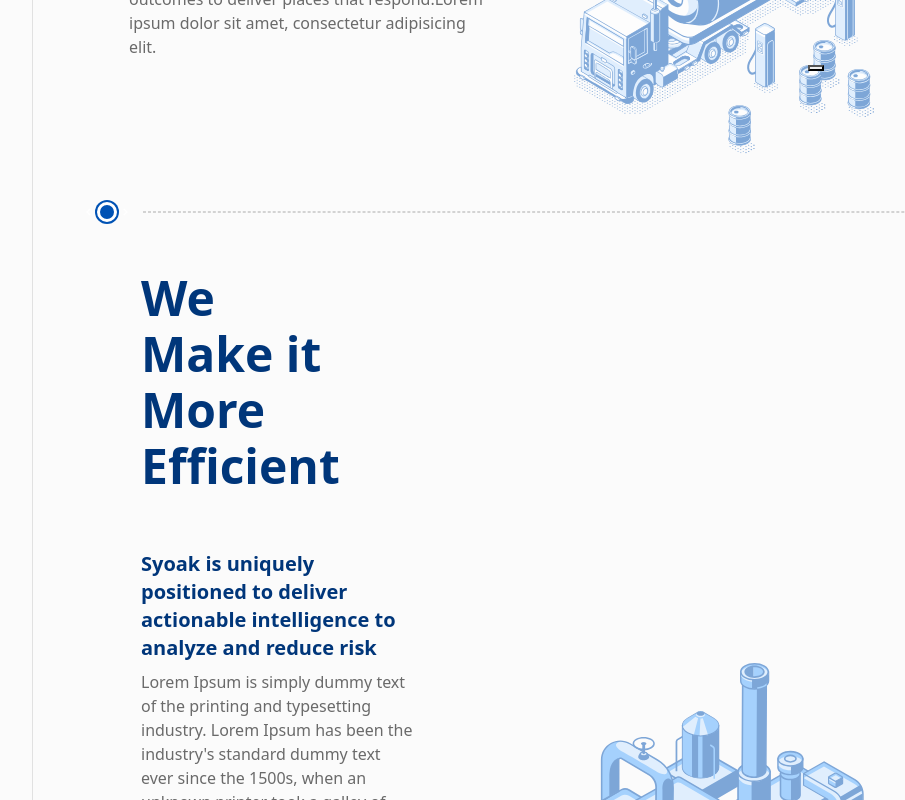
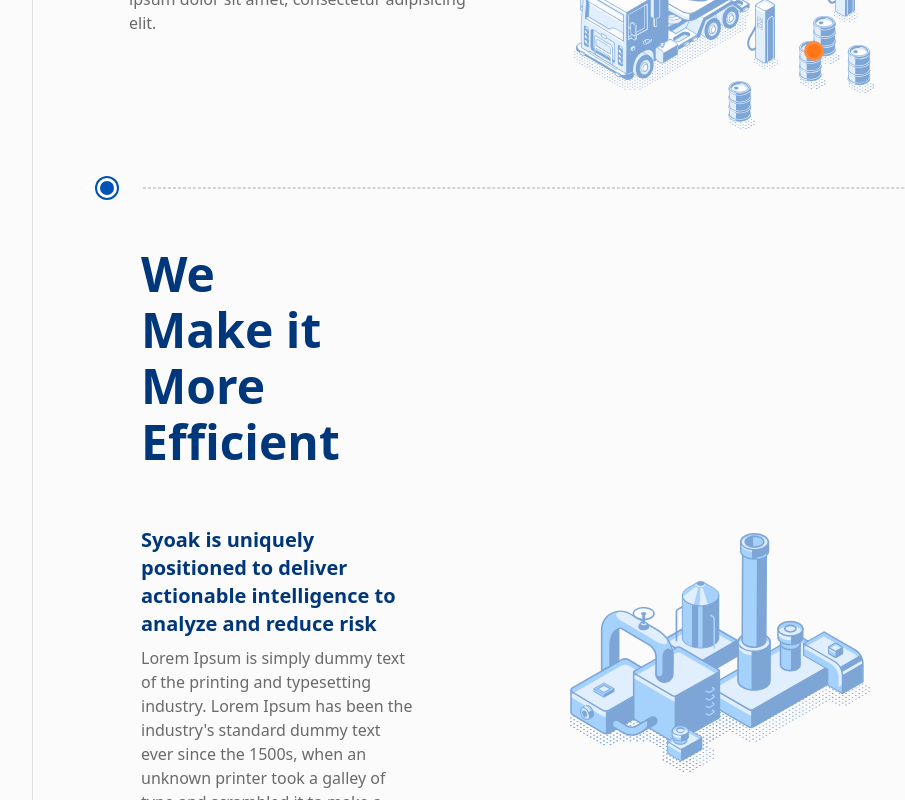
Before and after one commit to alabak48/syoak-web-application, a React (Create React App) app: page / in a window 1280 px wide. Shown: the part 2060-2860 px from the top of the page, without its empty margins (168-1073 px from the left). Built offline with nearby package versions, Linux system fonts and the light colour scheme.

Commit message:
Grid fix

```diff
--- a/src/components/carousel/Carousel.css
+++ b/src/components/carousel/Carousel.css
@@ -1,8 +1,5 @@
-.carousel{
-    margin-bottom: 200px;
-}
 
-.carousel__text h2{
+.carousel__text h2 {
     width: 70%;
 }
 
@@ -37,7 +34,7 @@
     border: dashed 1px lightgrey;
 }
 
-.carousel__horizontal-line--hidden{
+.carousel__horizontal-line--hidden {
     flex-grow: 1;
     height: 1px;
     margin-left: 10px;
@@ -77,14 +74,25 @@
     opacity: 1;
 }
 
-.carousel{
-    height: 500px;
+.carousel-item {
+    height: 700px;
 }
 
-.carousel__arrows{
+.carousel__arrows {
     color: white;
 }
 
-.carousel__arrows:hover{
+.carousel__arrows:hover {
     color: #FF7616;
 }
+
+
+.carousel img {
+    margin-top: 180px;
+}
+
+.carousel-row {
+    height: 200px;
+    display: flex;
+    align-items: center;
+}
--- a/src/components/headingtextimage/HeadingTextImage.css
+++ b/src/components/headingtextimage/HeadingTextImage.css
@@ -1,25 +1,62 @@
-.text-container__text{
+.text-container__text {
     width: 430px;
     text-align: left;
 }
-h2{
+
+h2 {
     font-style: normal;
     font-weight: 900;
     font-size: 48px;
     line-height: 56px;
     color: #00367A;
 }
-h5{
+
+h5 {
     color: #00367A;
     font-size: 20px;
     font-weight: 700;
     line-height: 28px;
 }
 
-p{
+p {
     font-size: 16px;
     font-weight: 400;
     line-height: 24px;
     color: #6A6A6A;
 
 }
+
+.tooltip__btn {
+    background-color: #FF7616;
+    border: 3px #fa8b47 solid;
+    border-radius: 100%;
+    width: 20px;
+    height: 20px;
+}
+
+.tooltip-image {
+    color: #FF7616;
+}
+
+.tooltip__btn:hover {
+    background-color: #0052B4;
+    border: 3px #006eea solid;
+}
+
+.tooltip-inner {
+    background-color: white;
+    color: #666666;
+    text-align: left;;
+}
+
+.tooltip {
+    box-shadow: 0 0 4px rgba(0, 0, 0, 0.15);
+    border-radius: 5px;
+    background-color: white;
+    color: #666666;
+    text-align: left;;
+}
+
+.tooltip-arrow {
+    visibility: hidden;
+}
--- a/src/components/maincontainer/MainContainer.js
+++ b/src/components/maincontainer/MainContainer.js
@@ -27,12 +27,11 @@
                                 <BsArrowUpRight className="main__arrow"/>
                                 Learn more</Button>
                         </Col>
-
                     </Row>
                     <ButtonNavigation/>
                 </FadeInEffect>
                 <FadeInEffect>
-                    <Col lg={6} className="main-second mt-5 px-5">
+                    <Col lg={7} className="main-second mt-5 px-5">
                         <h2>SYOAK Solution</h2>
                         <p className="main-second__text mt-5">SYOAK industry consists of companies that own and operate
                             extensive networks of pipeline assets
```
Lines whose indentation alone changed are shown as unchanged.
